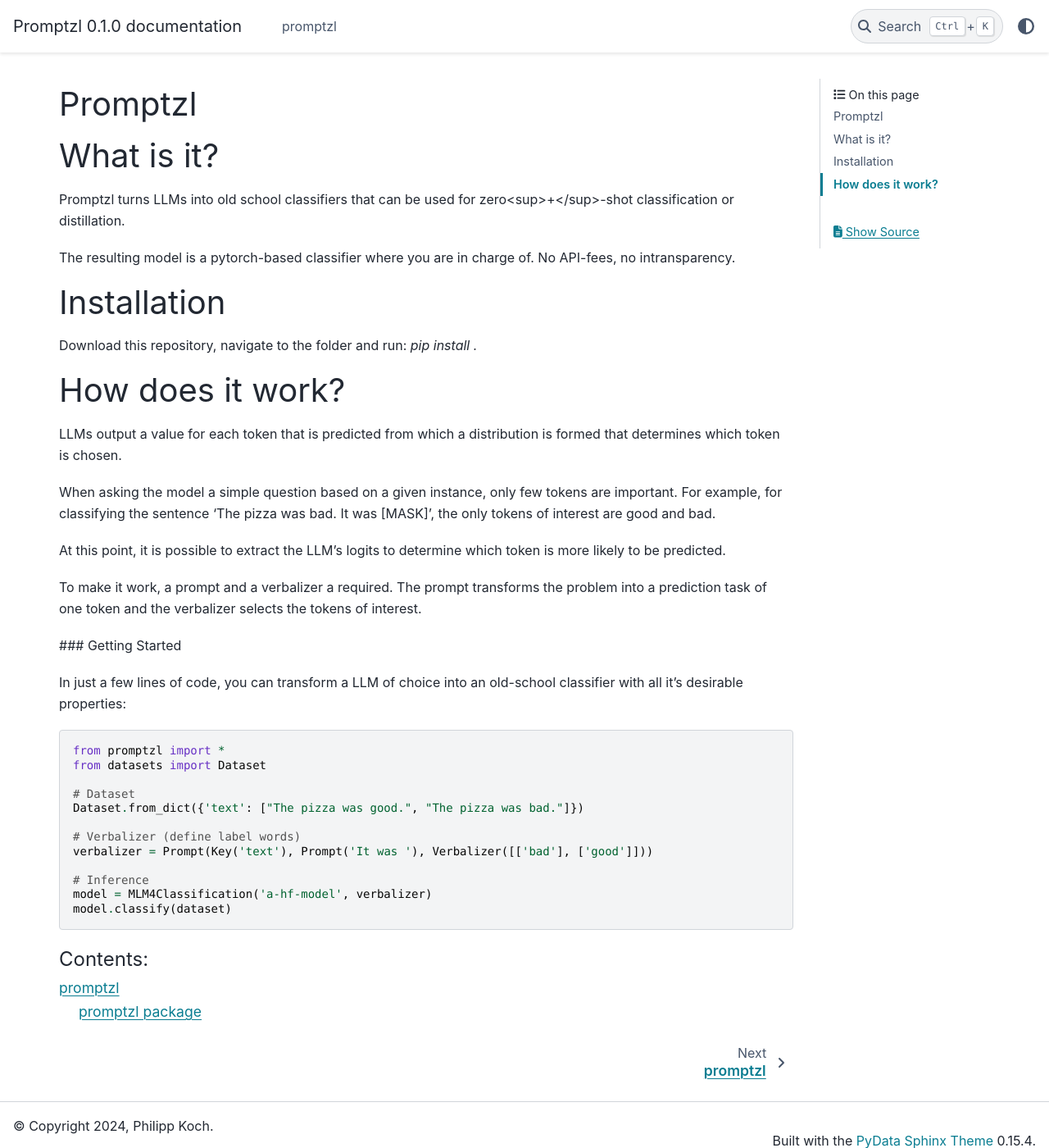
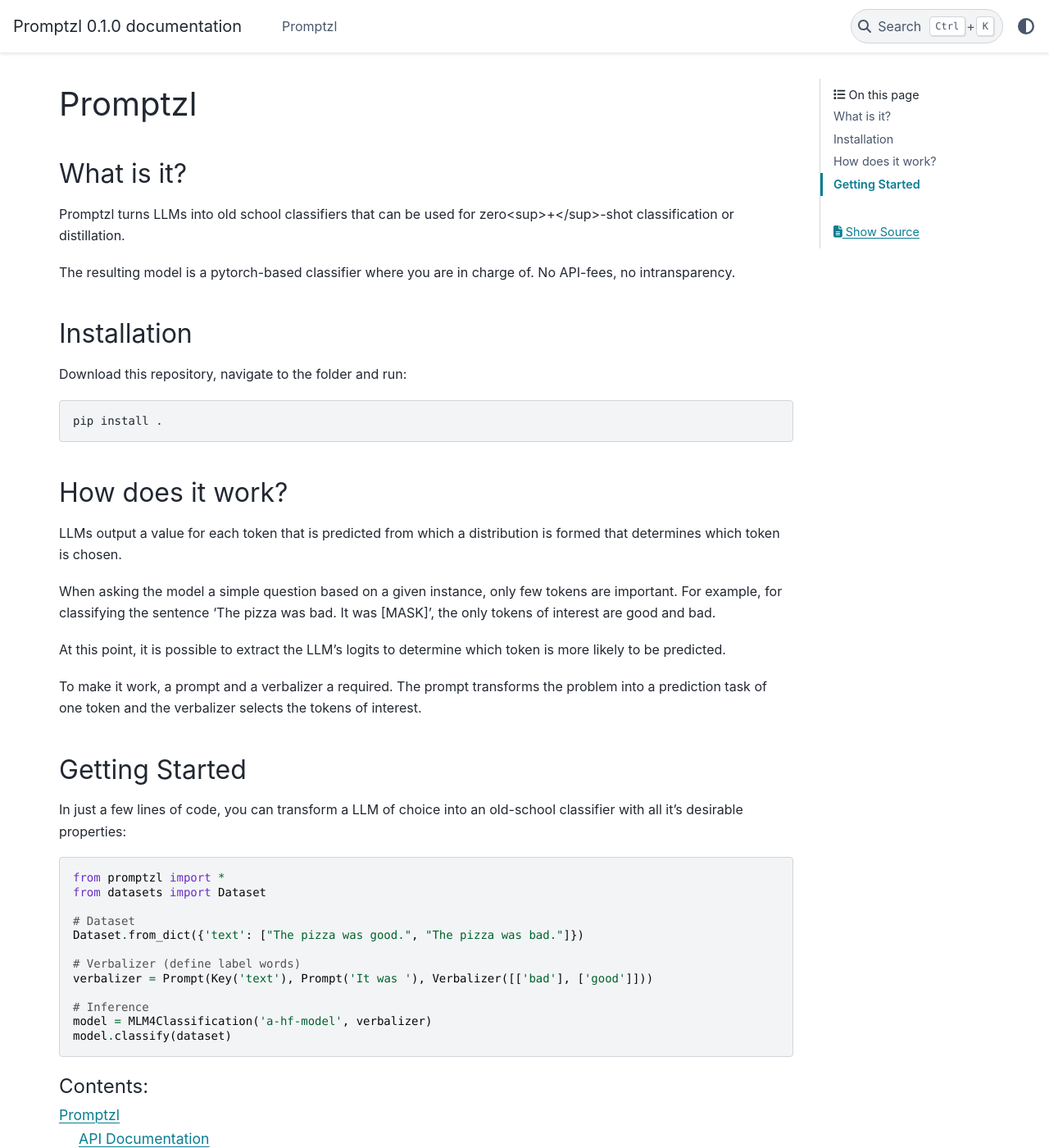
Before and after one commit to LazerLambda/Promptzl, a Sphinx documentation site: the page built from docs/index.rst, in a window 1280 px wide and 1400 px high. Shown: the whole window at 82% size. Built offline with Sphinx 7.4.7 and the PyData theme 0.15.4, drawn with Linux system fonts in a browser that asks for light colours.

Commit message:
Enhance docu

```diff
--- a/docs/conf.py
+++ b/docs/conf.py
@@ -30,3 +30,7 @@
 
 html_theme = 'pydata_sphinx_theme'
 html_static_path = ['_static']
+
+html_theme_options = {
+  "show_nav_level": 2
+}
--- a/docs/index.rst
+++ b/docs/index.rst
@@ -7,7 +7,7 @@
 ========
 
 What is it?
-===========
+-----------
 
 Promptzl turns LLMs into old school classifiers that can be used for zero<sup>+</sup>-shot classification or distillation.
 
@@ -15,14 +15,17 @@
 
 
 Installation
-============
+------------
 
 Download this repository, navigate to the folder and run:
-`pip install .`
+
+.. code-block:: bash
+
+   pip install .
 
 
 How does it work?
-=================
+-----------------
 
 LLMs output a value for each token that is predicted from which a distribution is formed that determines which token is chosen.
 
@@ -32,7 +35,8 @@
 
 To make it work, a prompt and a verbalizer a required. The prompt transforms the problem into a prediction task of one token and the verbalizer selects the tokens of interest.
 
-### Getting Started
+Getting Started
+---------------
 
 In just a few lines of code, you can transform a LLM of choice into an old-school classifier with all it's desirable properties:
 
--- a/docs/modules.rst
+++ b/docs/modules.rst
@@ -1,7 +1,7 @@
-promptzl
+Promptzl
 ========
 
 .. toctree::
-   :maxdepth: 4
+   :maxdepth: 1
 
    promptzl
--- a/docs/promptzl.rst
+++ b/docs/promptzl.rst
@@ -1,37 +1,35 @@
-promptzl package
-================
+API Documentation
+=================
 
-Submodules
-----------
 
-promptzl.model module
----------------------
+Model
+-----
 
 .. automodule:: promptzl.model
    :members:
    :undoc-members:
    :show-inheritance:
 
-promptzl.prompt module
-----------------------
+Prompt
+------
 
 .. automodule:: promptzl.prompt
    :members:
    :undoc-members:
    :show-inheritance:
 
-promptzl.utils module
----------------------
+.. promptzl.utils module
+.. ---------------------
 
-.. automodule:: promptzl.utils
-   :members:
-   :undoc-members:
-   :show-inheritance:
+.. .. automodule:: promptzl.utils
+..    :members:
+..    :undoc-members:
+..    :show-inheritance:
 
-Module contents
----------------
+.. Module contents
+.. ---------------
 
-.. automodule:: promptzl
-   :members:
-   :undoc-members:
-   :show-inheritance:
+.. .. automodule:: promptzl
+..    :members:
+..    :undoc-members:
+..    :show-inheritance:
```
Also changed, not shown: other parts of docs/index.rst (+1 -1 lines).
